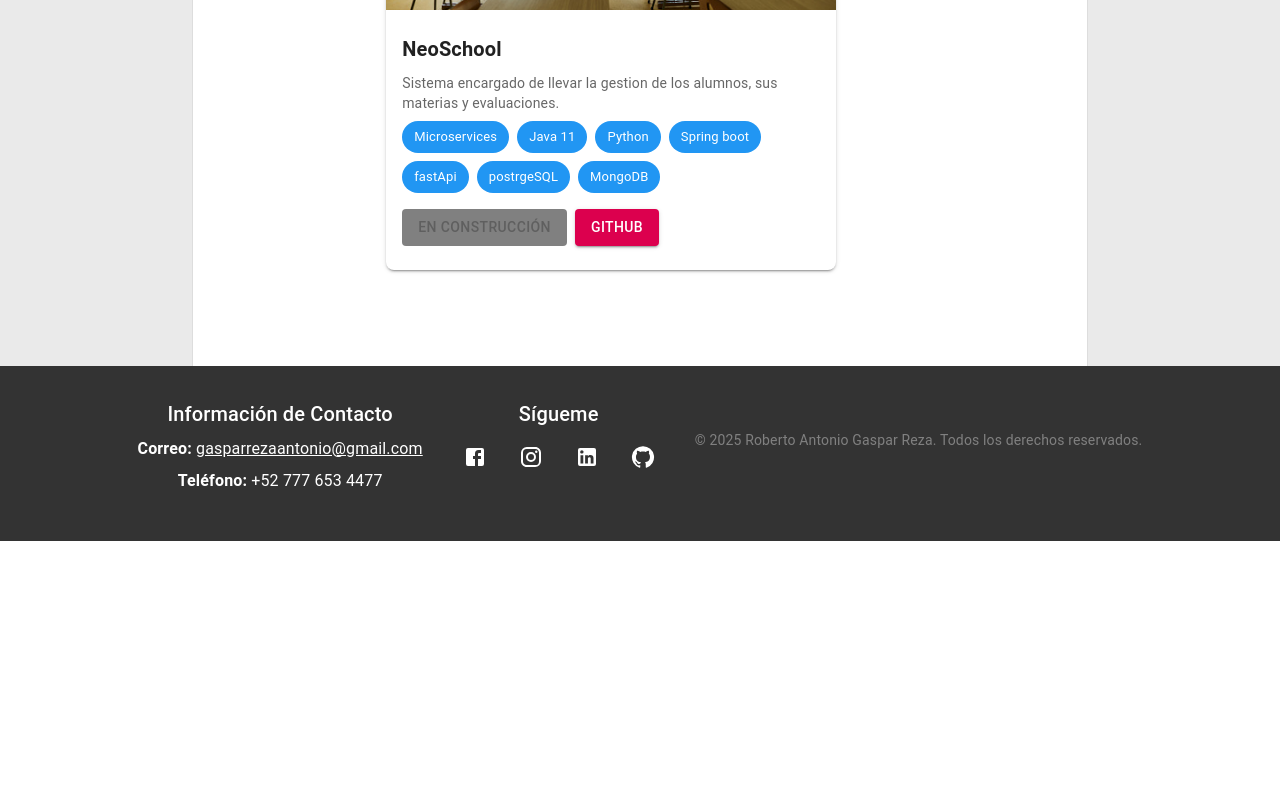
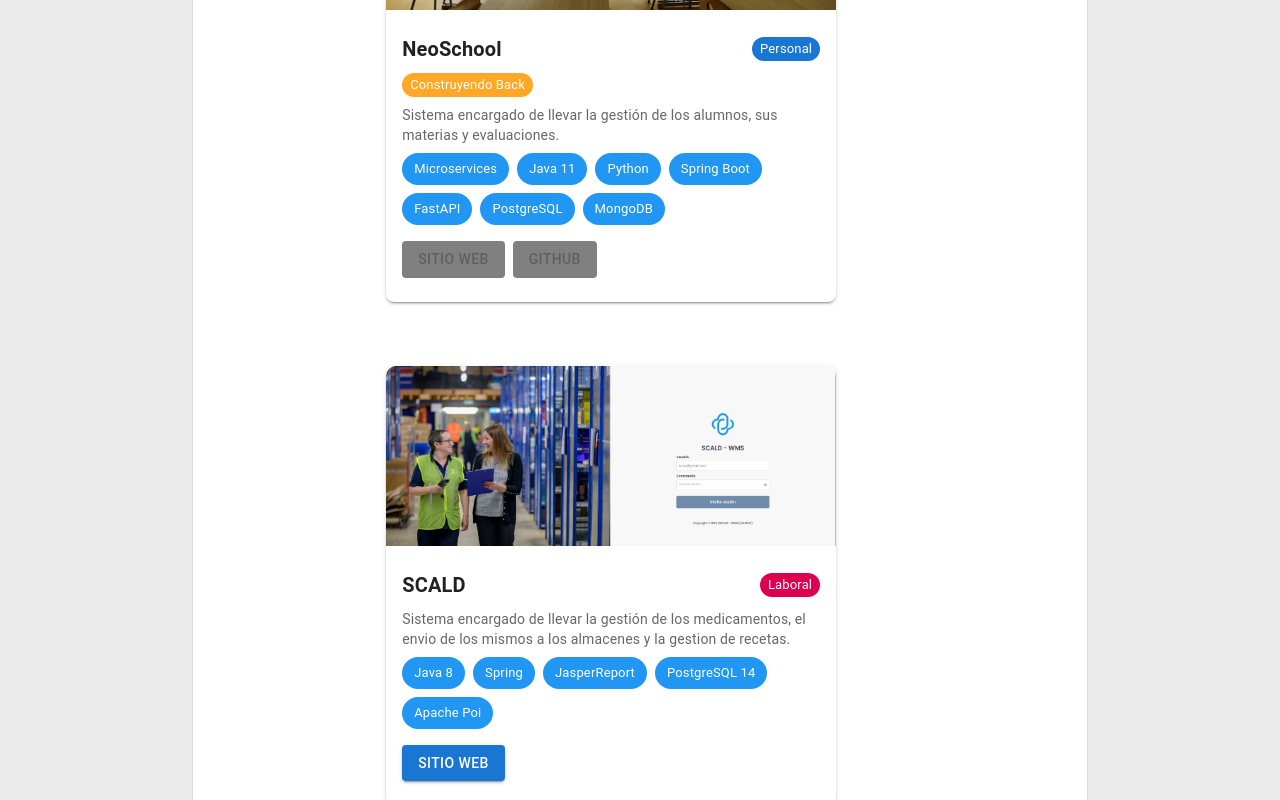
Before and after one commit to RobertoGaspar/portafolioRG, a React (Create React App) app: page / in a window 1280 px wide. Shown: the part 2480-3280 px from the top of the page. Before the commit the page ends 3021 px from the top, so only its background shows below. Built offline with nearby package versions, Linux system fonts and the light colour scheme.

Commit message:
feature<CardProyect> se implementaron funciones para estado de proyecto y se implementaron los tipos de proyecto

```diff
--- a/src/Components/MProyectCard/MProyectCard.js
+++ b/src/Components/MProyectCard/MProyectCard.js
@@ -1,12 +1,31 @@
 import React, { useState } from 'react';
-import { Card, CardContent, Typography, Button, Chip, Grid, Box, CircularProgress } from '@mui/material';
+import {
+  Card,
+  CardContent,
+  Typography,
+  Button,
+  Chip,
+  Grid,
+  Box,
+  CircularProgress,
+  Stack
+} from '@mui/material';
 
-const MProyectCard = ({ projectName, description, techList, isUnderConstruction, demoLink, githubLink, imageSrc }) => {
+const MProyectCard = ({
+  projectName,
+  description,
+  techList,
+  imageSrc,
+  projectType,
+  status,
+  demoLink,
+  githubLink
+}) => {
   const [isDemoLoading, setIsDemoLoading] = useState(false);
   const [isGithubLoading, setIsGithubLoading] = useState(false);
 
   const handleDemoClick = () => {
-    if (demoLink && !isUnderConstruction) {
+    if (demoLink) {
       setIsDemoLoading(true);
       setTimeout(() => {
         window.open(demoLink, '_blank');
@@ -23,15 +42,20 @@ const MProyectCard = ({ projectName, description, techList, isUnderConstruction,
     }, 1500);
   };
 
+  const isDemoDisabled =
+    isDemoLoading || (projectType === 'personal' && status !== 'Terminado');
+
+  const isGithubDisabled = isGithubLoading || status === 'Construyendo Back';
+
   return (
     <Card
       sx={{
         width: '100%',
-        maxWidth: { xs: 300, sm: 400, md: 450 }, // Tamaños más pequeños para pantallas pequeñas
+        maxWidth: { xs: 300, sm: 400, md: 450 },
         margin: 'auto',
-        my: 2, // Reduce el margen superior e inferior
+        my: 2,
         borderRadius: 2,
-        boxShadow: 2,
+        boxShadow: 2
       }}
     >
       <Box
@@ -40,15 +64,39 @@ const MProyectCard = ({ projectName, description, techList, isUnderConstruction,
         alt={projectName}
         sx={{
           width: '100%',
-          height: { xs: 150, sm: 180 }, // Ajusta el tamaño de la imagen
+          height: { xs: 150, sm: 180 },
           objectFit: 'cover',
-          borderRadius: '10px 10px 0 0',
+          borderRadius: '10px 10px 0 0'
         }}
       />
       <CardContent>
-        <Typography variant="h6" sx={{ fontWeight: 'bold', mb: 1 }}>
+        <Stack direction="row" justifyContent="space-between" alignItems="center" mb={1}>
+          <Typography variant="h6" sx={{ fontWeight: 'bold' }}>
             {projectName}
           </Typography>
+          <Chip
+            label={projectType === 'personal' ? 'Personal' : 'Laboral'}
+            size="small"
+            color={projectType === 'personal' ? 'primary' : 'secondary'}
+          />
+        </Stack>
+
+        {projectType === 'personal' && status && (
+          <Chip
+            label={status}
+            size="small"
+            sx={{
+              backgroundColor:
+                status === 'Construyendo Back'
+                  ? '#ffa726'
+                  : status === 'Construyendo Front'
+                  ? '#29b6f6'
+                  : '#66bb6a',
+              color: 'white',
+              mb: 1
+            }}
+          />
+        )}
 
         <Typography variant="body2" color="text.secondary" sx={{ mb: 1 }}>
           {description}
@@ -66,64 +114,76 @@ const MProyectCard = ({ projectName, description, techList, isUnderConstruction,
                 color: 'white',
                 '&:hover': {
                   transform: 'scale(1.1)',
-                  transition: 'transform 0.3s',
+                  transition: 'transform 0.3s'
                 },
-                cursor: 'pointer',
+                cursor: 'pointer'
               }}
             />
           ))}
         </Box>
 
         <Grid container spacing={1}>
-          <Grid item xs={6}>
+          <Grid item xs={projectType === 'personal' ? 6 : 12}>
             <Button
               variant="contained"
               color="primary"
               fullWidth
-              disabled={isUnderConstruction || isDemoLoading}
+              disabled={isDemoDisabled}
               onClick={handleDemoClick}
               sx={{
                 position: 'relative',
                 '&:disabled': {
-                  backgroundColor: 'gray',
-                },
+                  backgroundColor: 'gray'
+                }
               }}
             >
               {isDemoLoading ? (
                 <>
-                  <CircularProgress size={24} sx={{ position: 'absolute', left: '50%', top: '50%', ml: '-12px', mt: '-12px' }} />
-                  Construyendo...
+                  <CircularProgress
+                    size={24}
+                    sx={{ position: 'absolute', left: '50%', top: '50%', ml: '-12px', mt: '-12px' }}
+                  />
+                  Cargando...
                 </>
               ) : (
-                isUnderConstruction ? 'En Construcción' : 'Demo'
+                'Sitio Web'
               )}
             </Button>
           </Grid>
 
+          {projectType === 'personal' && (
             <Grid item xs={6}>
               <Button
                 variant="contained"
-              color="secondary"
                 fullWidth
-              disabled={isGithubLoading}
+                disabled={isGithubDisabled}
                 onClick={handleGithubClick}
                 sx={{
+                  backgroundColor: '#000',
+                  color: 'white',
                   position: 'relative',
+                  '&:hover': {
+                    backgroundColor: '#333'
+                  },
                   '&:disabled': {
-                  backgroundColor: 'gray',
-                },
+                    backgroundColor: 'gray'
+                  }
                 }}
               >
                 {isGithubLoading ? (
                   <>
-                  <CircularProgress size={24} sx={{ position: 'absolute', left: '50%', top: '50%', ml: '-12px', mt: '-12px' }} />
-                  Construyendo...
+                    <CircularProgress
+                      size={24}
+                      sx={{ position: 'absolute', left: '50%', top: '50%', ml: '-12px', mt: '-12px' }}
+                    />
+                    Cargando...
                   </>
                 ) : (
                   'GitHub'
                 )}
               </Button>
             </Grid>
+          )}
         </Grid>
       </CardContent>
     </Card>
--- a/src/Pages/Proyects/Proyects.js
+++ b/src/Pages/Proyects/Proyects.js
@@ -2,46 +2,53 @@ import React from 'react';
 import { Grid, Typography, Box } from '@mui/material';
 import MProyectCard from '../../Components/MProyectCard/MProyectCard';
 
+function Proyects() {
+  const projects = [
+    {
+      name: 'NeoSchool',
+      description: 'Sistema encargado de llevar la gestión de los alumnos, sus materias y evaluaciones.',
+      techList: ['Microservices', 'Java 11', 'Python', 'Spring Boot', 'FastAPI', 'PostgreSQL', 'MongoDB'],
+      imageSrc: '/img/Wallpaper_school.jpg',
+      demoLink: '', // No tiene demo
+      githubLink: 'https://github.com/RobertoGaspar/NeoSchool',
+      projectType: 'personal',
+      status: 'Construyendo Back' // Aplica solo a proyectos personales
+    },
 
-function Proyects() {
-  const projects=[ {
-    name: 'NeoSchool',
-    description: 'Sistema encargado de llevar la gestion de los alumnos, sus materias y evaluaciones.',
-    techList: ['Microservices','Java 11', 'Python', 'Spring boot', 'fastApi', 'postrgeSQL','MongoDB'],
-    imageSrc: '/img/Wallpaper_school.jpg', // Cambia por la URL de la imagen del proyecto
-    isUnderConstruction: true, // Cambia a false para que el demo esté disponible
-    demoLink: '', // Dejar vacío si no tienes demo disponible
-    githubLink: 'https://github.com/RobertoGaspar/NeoSchool',
-  }];
-
+    {
+      name: 'SCALD',
+      description: 'Sistema encargado de llevar la gestión de los medicamentos, el envio de los mismos a los almacenes y la gestion de recetas.',
+      techList: ['Java 8', 'Spring', 'JasperReport', 'PostgreSQL 14', 'Apache Poi'],
+      imageSrc: '/img/Wallpaper_scald.jpg',
+      demoLink: 'https://jalisco.scald.com.mx/auth/login',
+      projectType: 'laboral'
+    }
+  ];
 
   return (
-    <Box sx={{ marginBottom: 6,paddingLeft: { xs: '5%', sm: '10%', md: '20%' } }}>
-      {/* Título de la sección */}
+    <Box sx={{ marginBottom: 6, paddingLeft: { xs: '5%', sm: '10%', md: '20%' } }}>
       <Typography variant="h4" component="h2" sx={{ fontWeight: 'bold', marginBottom: 4 }}>
         Mis Proyectos
       </Typography>
 
-      {/* Grid de proyectos */}
       <Grid container spacing={4}>
         {projects.map((project, index) => (
           <Grid item xs={12} sm={6} md={4} key={index}>
-            {/* Aquí se usa el componente MProyectCard con los datos del proyecto */}
             <MProyectCard
               projectName={project.name}
               description={project.description}
               techList={project.techList}
-              isUnderConstruction={project.isUnderConstruction}
+              imageSrc={project.imageSrc}
               demoLink={project.demoLink}
               githubLink={project.githubLink}
-              imageSrc={project.imageSrc}
+              projectType={project.projectType}
+              status={project.status}
             />
           </Grid>
         ))}
       </Grid>
     </Box>
   );
-
 }
 
 export default Proyects;
```
Also changed, not shown: public/img/Wallpaper_scald.jpg (added). Lines whose indentation alone changed are shown as unchanged.
